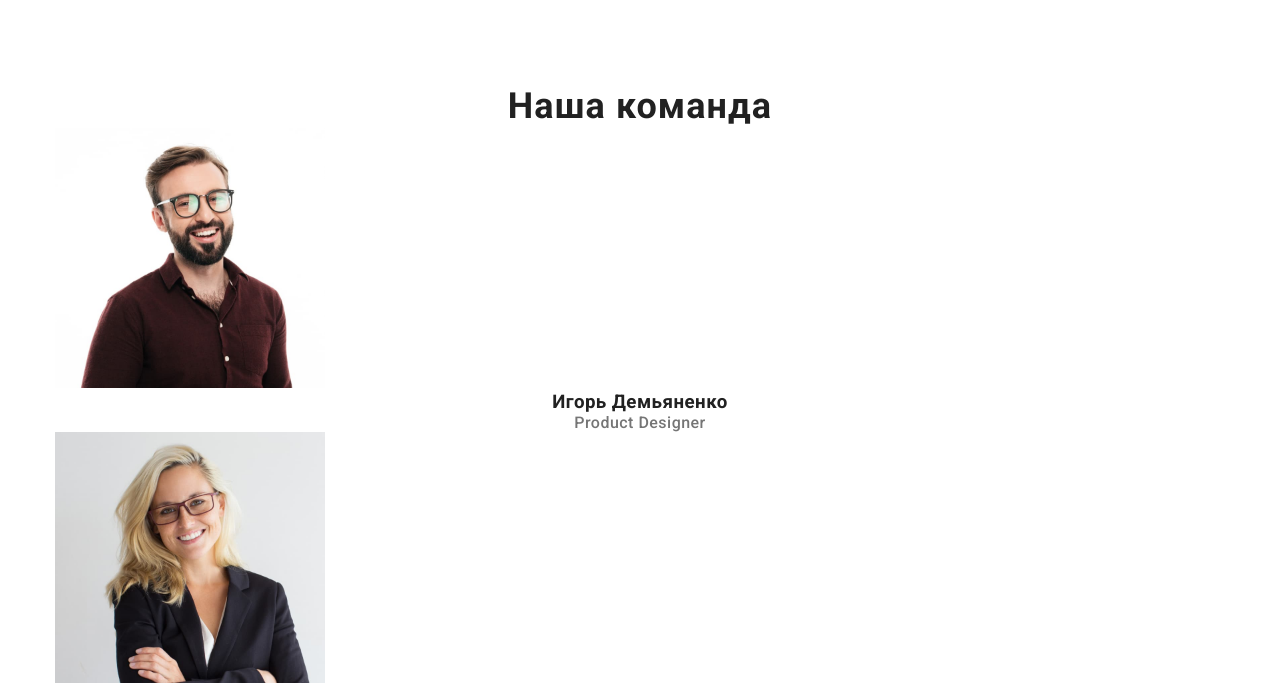
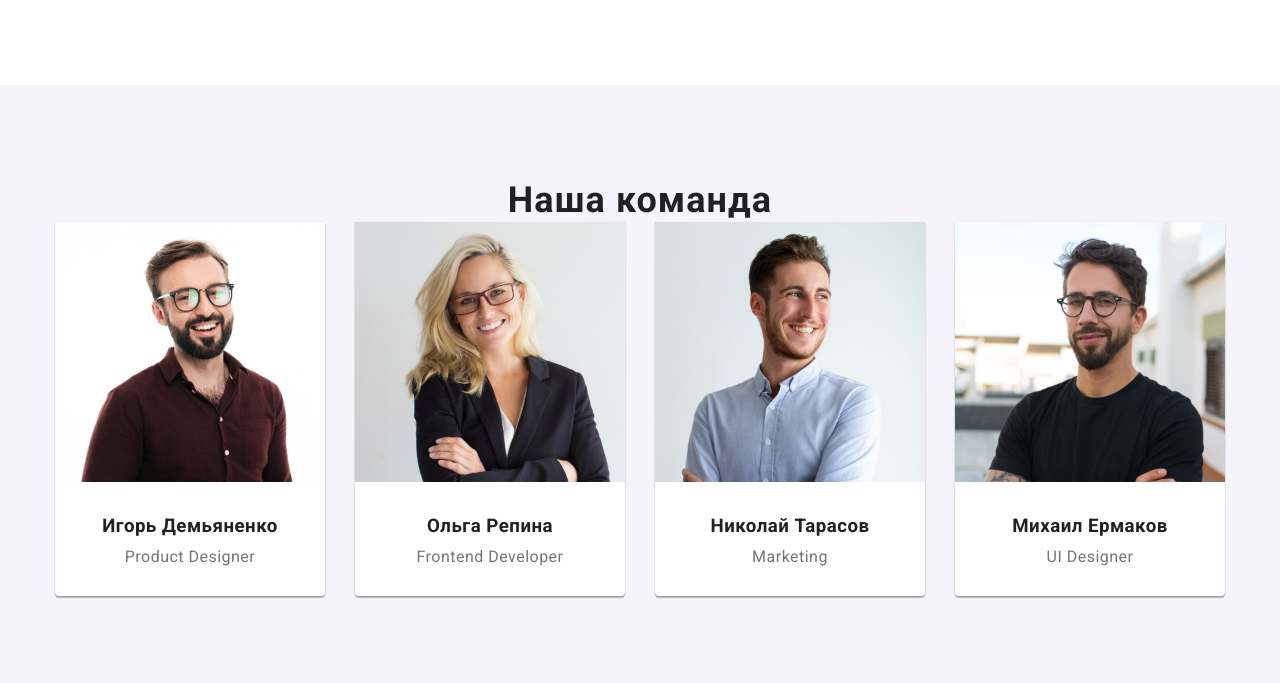
Before and after one commit to ostUp/goit-markup-hw-03, a plain HTML site: page index.html in a window 1280 px wide. Shown: the part 1343-2026 px from the top of the page. Drawn offline with Linux system fonts and the light colour scheme.

Commit message:
our team

```diff
--- a/css/style.css
+++ b/css/style.css
@@ -226,7 +226,11 @@ body {
 /* Our team section */
 
 
-.our-team-section {}
+.our-team-section {
+   background-color: var(--grey-color);
+   padding: 94px 0;
+   margin: 0;
+}
 
 .our-team-heading {
    font-size: 36px;
@@ -236,12 +240,20 @@ body {
    color: var(--black-color);
 }
 
-.our-team-list {}
+.our-team-list {
+   display: flex;
+   justify-content: space-between;
+}
 
-.our-team-list-item {}
+.our-team-list-item {
+   background-color: var(--white-color);
+   box-shadow: 0px 1px 3px rgba(0, 0, 0, 0.12), 0px 1px 1px rgba(0, 0, 0, 0.14), 0px 2px 1px rgba(0, 0, 0, 0.2);
+   border-radius: 0px 0px 4px 4px;
+   max-width: min-content;
+}
 
 .our-team-item-img {
-   width: 270px;
+   max-width: 270px;
 }
 
 .our-team-item-description {
@@ -252,10 +264,16 @@ body {
    color: var(--black-color);
 }
 
-.our-team-item-description-heading {}
+.our-team-item-description-heading {
+   /* padding: 30px 60px; */
+   margin: 30px 0 10px;
+   text-align: center;
+}
 
 .our-team-item-paragraph {
    color: var(--primary-text-color);
+   font-weight: normal;
+   margin-bottom: 30px;
 }
 
 /* Footer section */
```
